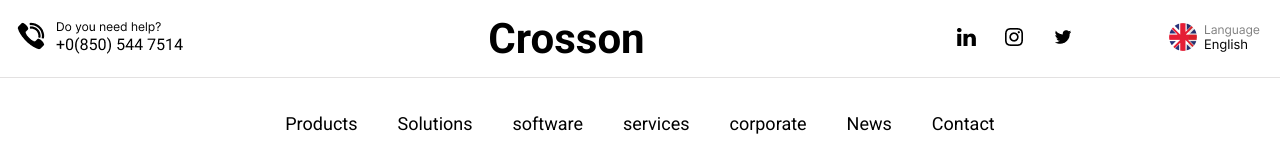
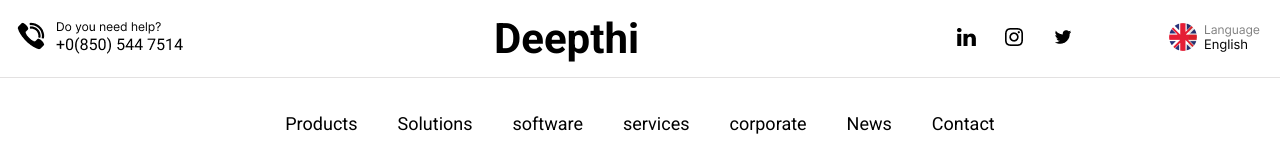
Before and after one commit to Rajkarna/Crosson, a React (Vite) app in the folder Crosson/: page / in a window 1280 px wide. Shown: the top 150 px of the page. Built offline with nearby package versions, Linux system fonts and the light colour scheme.

Commit message:
title changed

```diff
--- a/Crosson/src/components/Main/Main.jsx
+++ b/Crosson/src/components/Main/Main.jsx
@@ -8,7 +8,7 @@ const Main = () => {
         <img src="contact.png" />
       </div>
 
-      <div className="title">Crosson</div>
+      <div className="title">Deepthi</div>
 
       <div className="social-container">
         <div className="social-media">
```
